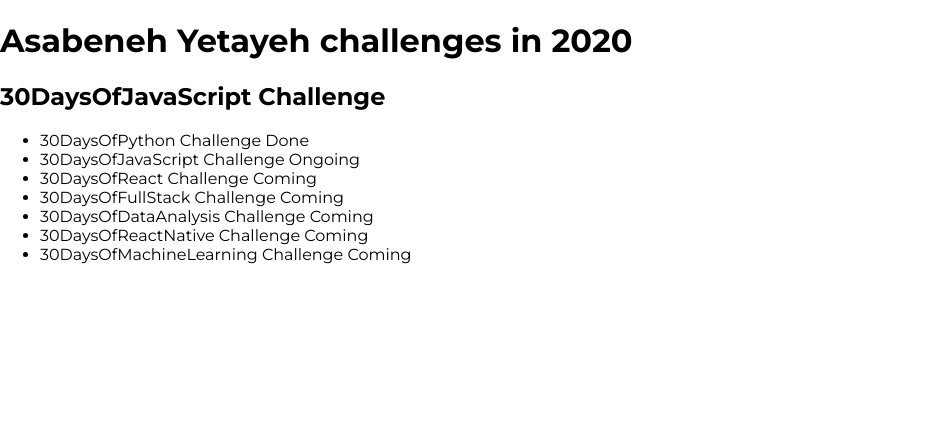
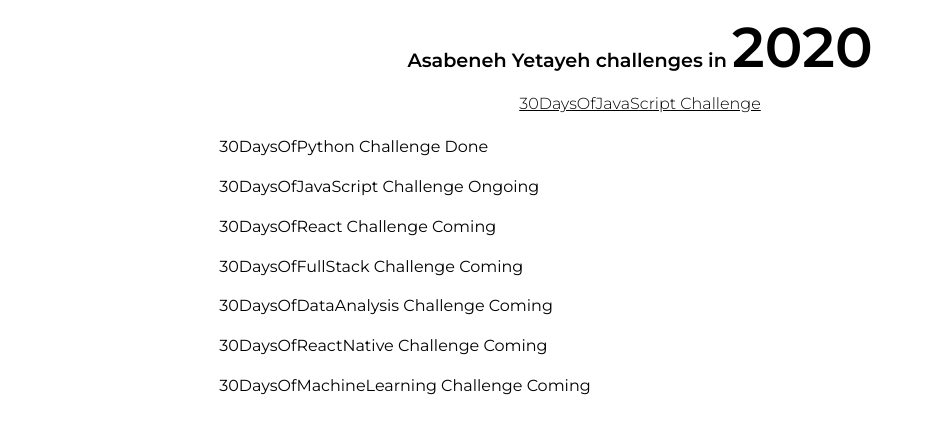
Before and after one commit to ASHWIN776/JS-Projects, a plain HTML site: page 5. DOM Mini Project - 30s of JS/index.html in a window 1280 px wide. Shown: the whole page, without its empty margins (0-934 px from the left). Drawn offline with Linux system fonts and the light colour scheme.

Commit message:
Added Styles

```diff
--- a/5. DOM Mini Project - 30s of JS/styles.css
+++ b/5. DOM Mini Project - 30s of JS/styles.css
@@ -9,3 +9,52 @@ body,html{
 *, *::after, *::before{
     box-sizing: inherit;
 }
+
+.wrapper{
+    width: 70%;
+    margin: 0 auto;
+    text-align: center;
+}
+
+h1{
+    font-weight: 600;
+    font-size: 1.2rem;
+}
+
+#year{
+    font-size: 3.5rem;
+}
+
+h2{
+    font-weight: 300;
+    font-size: 1rem;
+    text-decoration: underline;
+}
+
+ul{
+    list-style-type: none;
+    text-align: initial;
+    padding: 0 0.7rem;
+}
+
+li{
+    padding: 0.5rem 1rem;
+    margin-bottom: 0.3rem;
+}
+
+.done{
+    background-color: lawngreen;
+}
+
+.ongoing{
+    background-color: yellow;
+}
+
+.coming{
+    background-color: red;
+}
+
+.clock{
+    font-size: 0.8rem;
+    padding: 0.2rem 1rem;
+}
```
